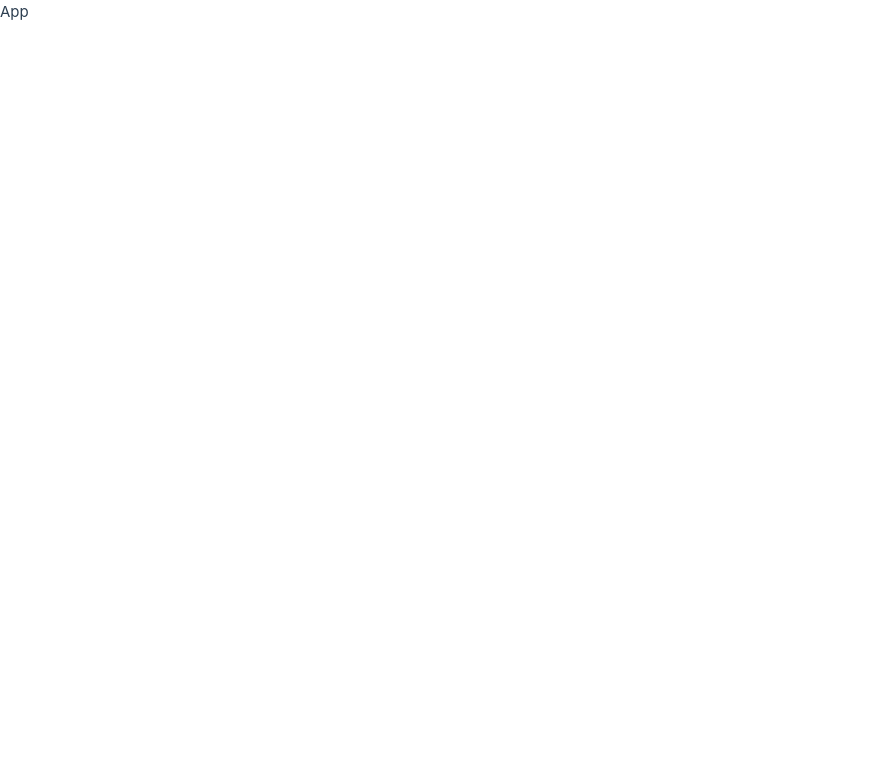
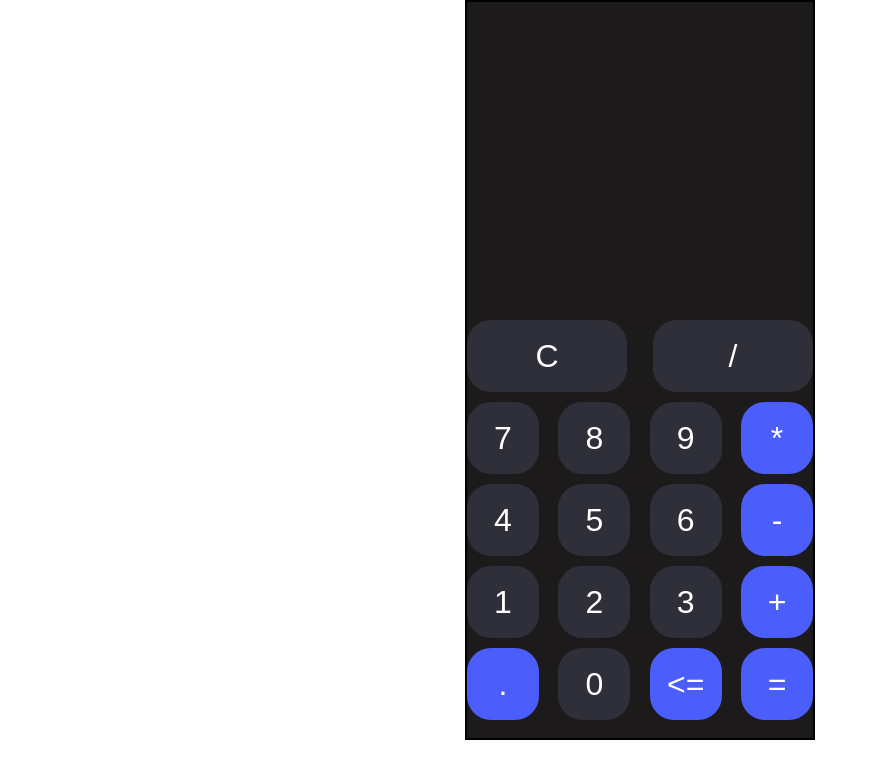
Before and after one commit to Balnurkin/Vue.js, a Vue app: page / in a window 1280 px wide. Before the commit this address had no page. Shown: the top 778 px of the page, without its empty margins (0-878 px from the left). Built offline with nearby package versions, Linux system fonts and the light colour scheme.

Commit message:
калькулятор v-1

```diff
--- a/src/App.vue
+++ b/src/App.vue
@@ -1,16 +1,124 @@
 <script>
 export default {
   data: () => {
-    return{}
+    return {};
   },
   computed: {},
   watch: {},
-  methods: {}
-}
+  methods: {},
+};
 </script>
 
 <template>
-  <div class='app'>App</div>
+  <div class="app">
+    <div class="display">
+      <div class="display--action"></div>
+      <div class="display--result"></div>
+    </div>
+    <div class="content">
+      <div class="content--inner">
+        <button class="number zero">C</button>
+        <button class="number del">/</button>
+      </div>
+      <div class="content--inner">
+        <button class="number style">7</button>
+        <button class="number style">8</button>
+        <button class="number style">9</button>
+        <button class="number umnoz style">*</button>
+      </div>
+      <div class="content--inner">
+        <button class="number style">4</button>
+        <button class="number style">5</button>
+        <button class="number style">6</button>
+        <button class="number minus style">-</button>
+      </div>
+      <div class="content--inner">
+        <button class="number style">1</button>
+        <button class="number style">2</button>
+        <button class="number style">3</button>
+        <button class="number minus style">+</button>
+      </div>
+      <div class="content--inner">
+        <button class="number tochka style">.</button>
+        <button class="number style">0</button>
+        <button class="number left style">{{"<="}}</button>
+        <button class="number ravno style">=</button>
+      </div>
+    </div>
+  </div>
 </template>
 
-<style scoped></style>
+<style scoped>
+.app{
+    width: 350px;
+    height: 740px;
+    background-color: rgb(28, 26, 26);
+    border: 2px solid black;
+    margin: 0 auto;
+    padding-top: 145px;
+    color: white;
+}
+.display--action{
+    width: 335px;
+    height: 47px;
+    font-size: 30px;
+    display: flex;
+    align-items: flex-end;
+    justify-content: end;
+}
+.display--result{
+    margin-top: 10px;
+    width: 335px;
+    height: 96px;
+    font-size: 50px;
+    display: flex;
+    align-items: flex-end;
+    justify-content: end;
+}
+.content{
+    margin-top: 20px;
+    display: flex;
+    flex-direction: column;
+    gap: 10px;
+}
+.content--one{
+    display: flex;
+    justify-content: space-between;
+}
+.zero{
+    width: 160px;
+    height: 72px;
+    background: #4E505F;
+    border: none;
+    border-radius: 24px;
+    font-size: 32px;
+    color: white;
+}
+.del{
+    width: 160px;
+    height: 72px;
+    background: #4B5EFC;
+    border: none;
+    border-radius: 24px;
+    font-size: 32px;
+    color: white;
+}
+.content--inner{
+    display: flex;
+    justify-content: space-between;
+}
+.style{
+    width: 72px;
+    height: 72px;
+    border-radius: 24px;
+    border: none;
+    color: white;
+    font-size: 32px;
+}
+.number{
+    background: #2E2F38;
+}
+.umnoz, .minus, .tochka, .left, .ravno{
+    background: #4B5EFC;
+}
+</style>
```
